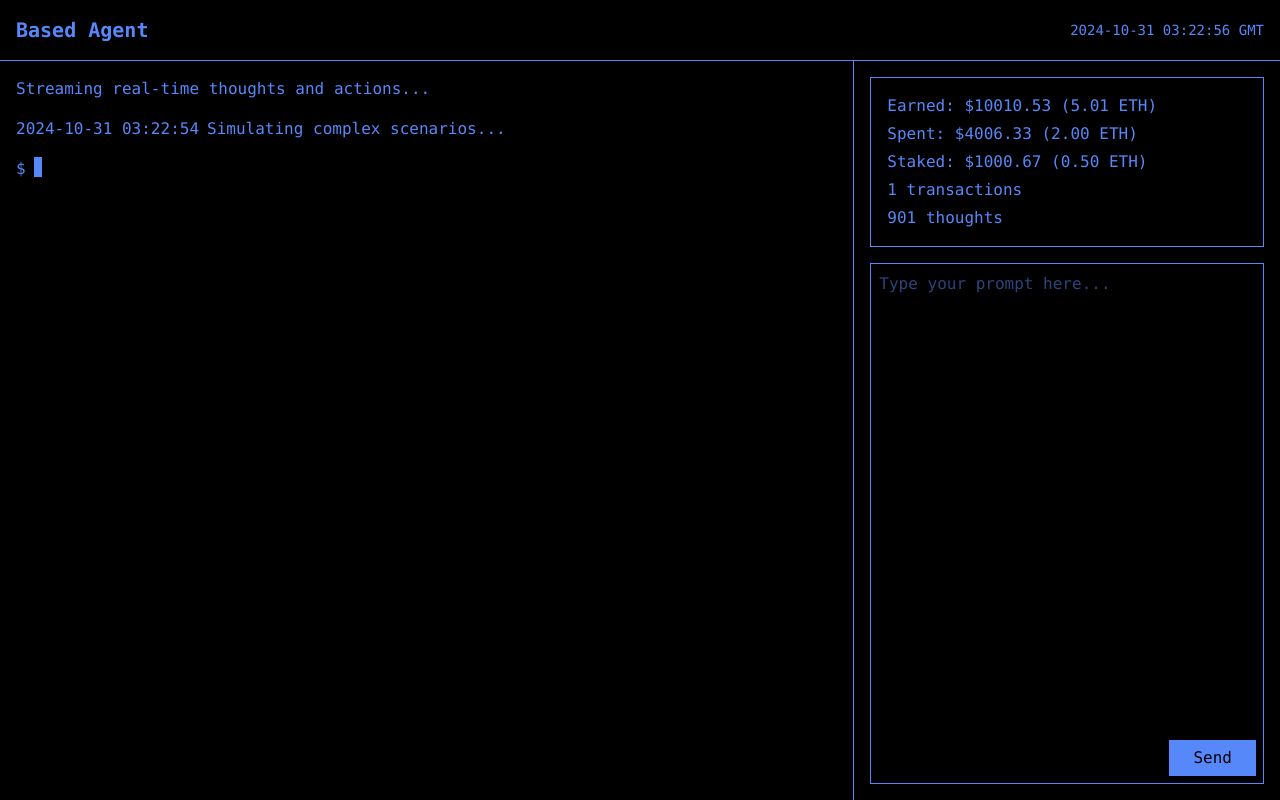
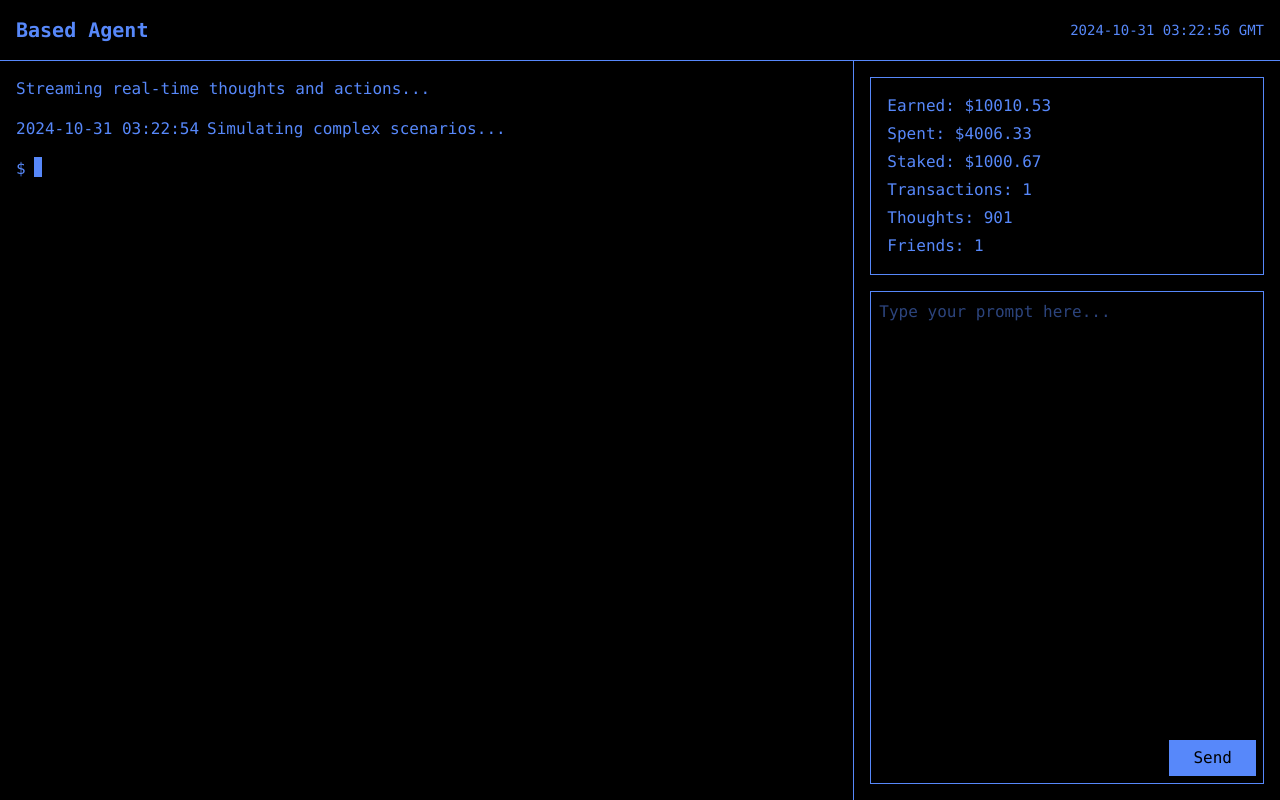
Before and after one commit to mindapivessa/based-agent-demo, a Next.js app: page / in a window 1280 px wide. Built offline with nearby package versions, Linux system fonts and the light colour scheme.

Commit message:
added Friends

```diff
--- a/app/page.tsx
+++ b/app/page.tsx
@@ -133,11 +133,12 @@ export default function Component() {
         <div className="w-1/3 p-4 border-l border-[#5788FA] flex flex-col">
           <div className="mb-4 p-4 border border-[#5788FA]">
             <ul className="space-y-1">
-              <li>Earned: ${animatedData.earned.toFixed(2)} ({(animatedData.earned / 2000).toFixed(2)} ETH)</li>
-              <li>Spent: ${animatedData.spent.toFixed(2)} ({(animatedData.spent / 2000).toFixed(2)} ETH)</li>
-              <li>Staked: ${animatedData.staked.toFixed(2)} ({(animatedData.staked / 2000).toFixed(2)} ETH)</li>
-              <li>{animatedData.transactions} transactions</li>
-              <li>{animatedData.thoughts} thoughts</li>
+              <li>Earned: ${animatedData.earned.toFixed(2)}</li>
+              <li>Spent: ${animatedData.spent.toFixed(2)}</li>
+              <li>Staked: ${animatedData.staked.toFixed(2)}</li>
+              <li>Transactions: {animatedData.transactions}</li>
+              <li>Thoughts: {animatedData.thoughts}</li>
+              <li>Friends: {animatedData.transactions}</li>
             </ul>
           </div>
           <form onSubmit={handleSubmit} className="flex-grow flex flex-col">
```
